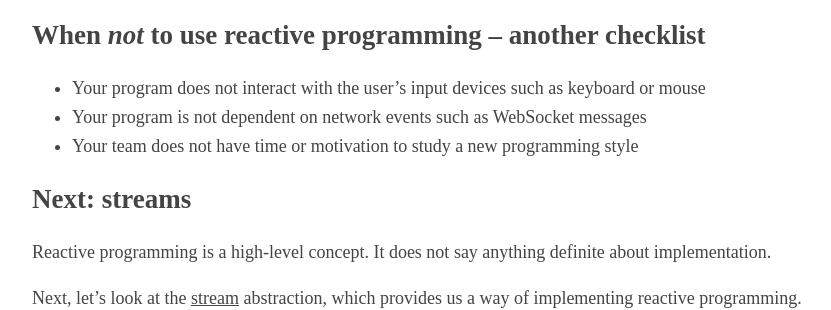
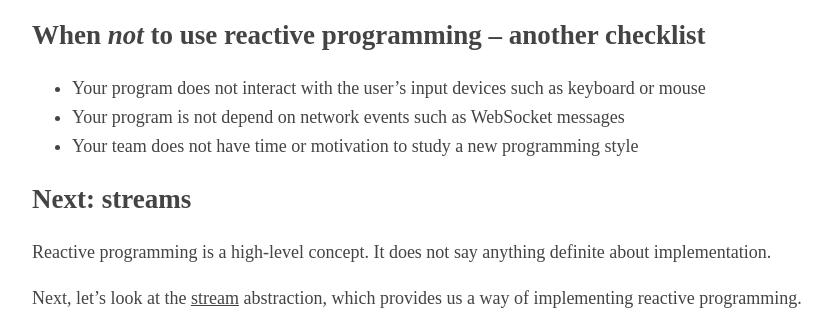
Before and after one commit to laurilehmijoki/learn-reactive-programming-with-bacon.js, a Jekyll site: the page built from index.md, in a window 1280 px wide. Shown: the part 287-597 px from the top of the page, without its empty margins (96-927 px from the left). Built offline with Jekyll 4.4.1, drawn with Linux system fonts in a browser that asks for light colours.

```diff
--- a/index.md
+++ b/index.md
@@ -16,7 +16,7 @@ Welcome to studying reactive programming.
 
 * Your program does not interact with the user's input devices such as keyboard
   or mouse
-* Your program is not dependent on network events such as WebSocket messages
+* Your program is not depend on network events such as WebSocket messages
 * Your team does not have time or motivation to study a new programming style
 
 ## Next: streams
```
